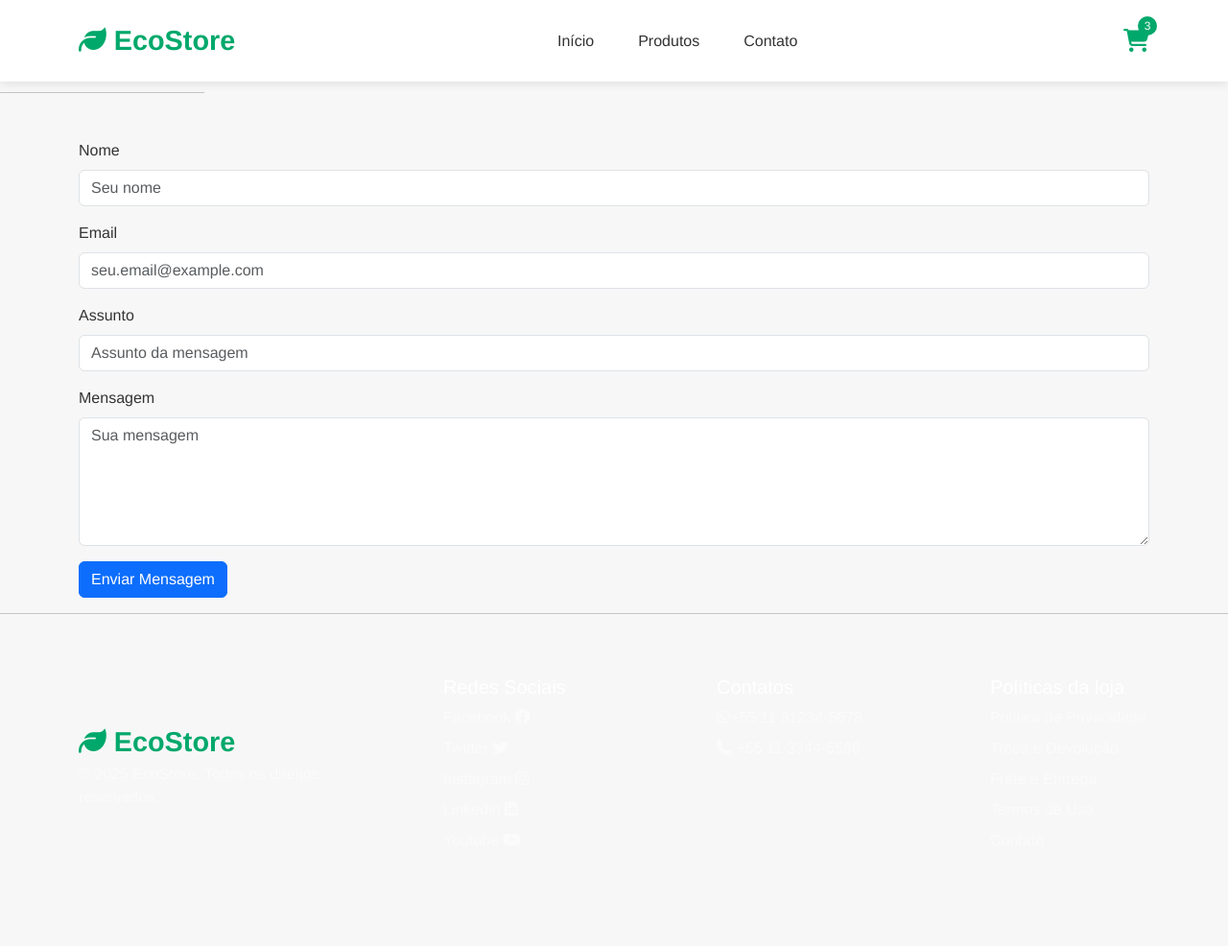
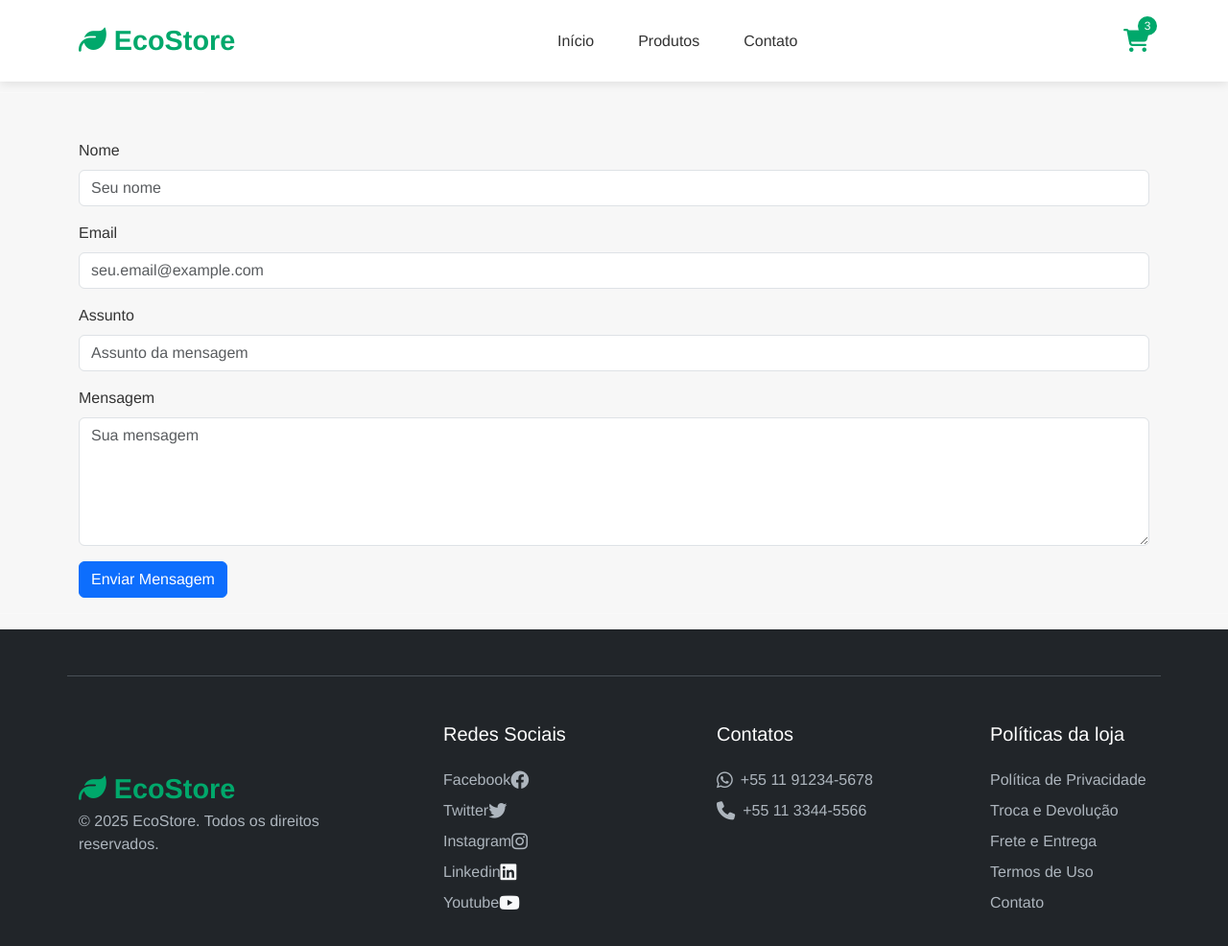
Before and after one commit to Mecdeiros/Cp-4-Front-end-desing, a website: page src/pages/contatos.html in a window 1280 px wide. Shown: the whole page at 96% size. Before the commit the page ends 960 px from the top, so only its background shows below. Drawn offline with nearby package versions, Linux system fonts and the light colour scheme; files whose address does not match are found by name.

Commit message:
Update style.css

```diff
--- a/src/css/style.css
+++ b/src/css/style.css
@@ -224,3 +224,52 @@
                 font-size: 2rem;
             }
         }
+
+footer {
+    background-color: #212529;
+    color: #f8f9fa;
+    padding: 3rem 0;
+}
+
+footer .container {
+    border-top: 1px solid #495057;
+    padding-top: 3rem;
+}
+
+footer h5 {
+    color: #f8f9fa;
+    margin-bottom: 1.5rem; /* Aumenta o espaçamento abaixo dos títulos */
+}
+
+footer .nav-link {
+    color: #adb5bd !important;
+    transition: color 0.3s ease;
+    padding-left: 0 !important; /* Remove padding padrão do Bootstrap para links de lista */
+    display: flex;
+    align-items: center; /* Alinha ícones e texto verticalmente */
+}
+
+footer .nav-link:hover {
+    color: #f8f9fa !important;
+}
+
+footer .text-white-50 {
+    color: #adb5bd !important;
+}
+
+/* Estilos para os ícones */
+footer .fa-brands, footer .fa-solid {
+    font-size: 1.2em; /* Aumenta o tamanho dos ícones */
+    margin-right: 0.5rem; /* Espaçamento entre ícone e texto */
+    /* Ajuste de cor para melhor contraste, se necessário */
+    /* Exemplo: filter: brightness(1.2); para clarear um pouco */
+}
+
+/* Ajustes específicos para ícones de redes sociais se o contraste for um problema */
+footer .fa-linkedin, footer .fa-youtube {
+    color: #f8f9fa; /* Garante que sejam brancos para alto contraste */
+}
+
+hr{
+    color: white;
+}
```
